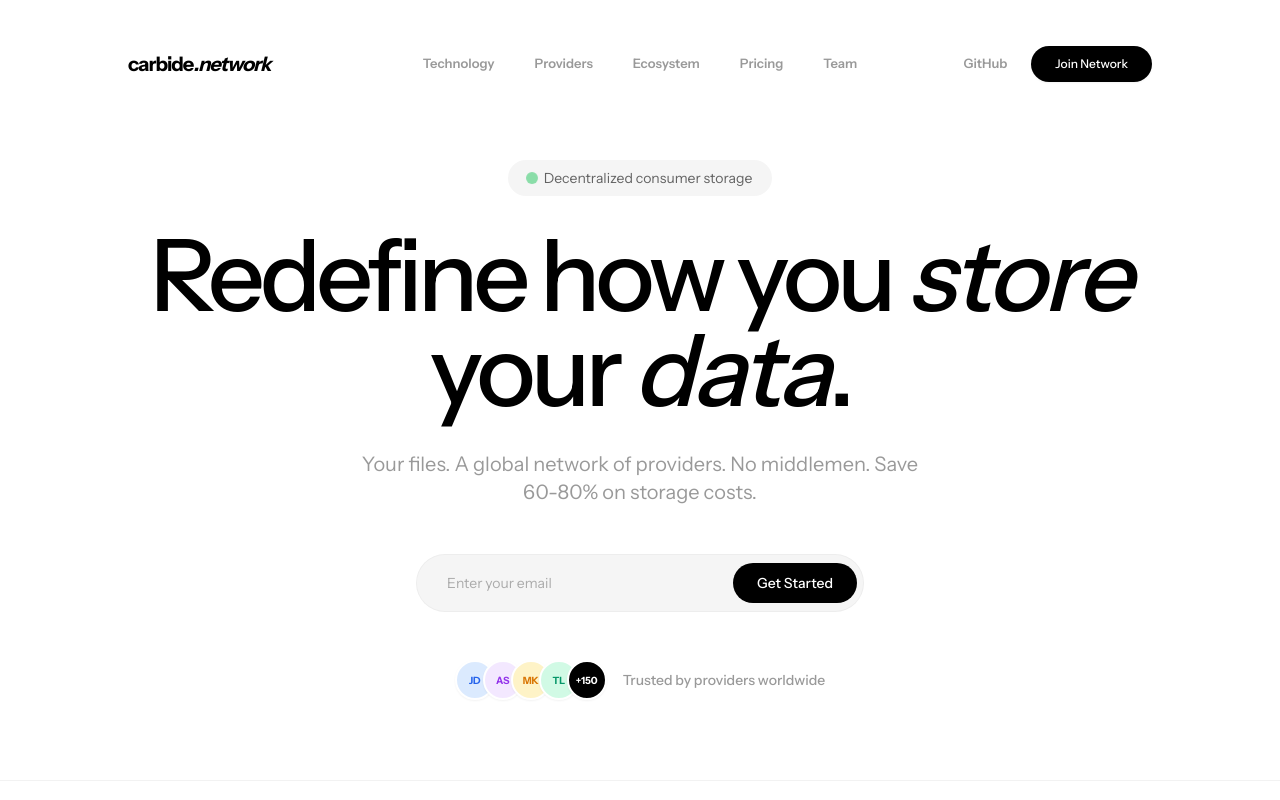
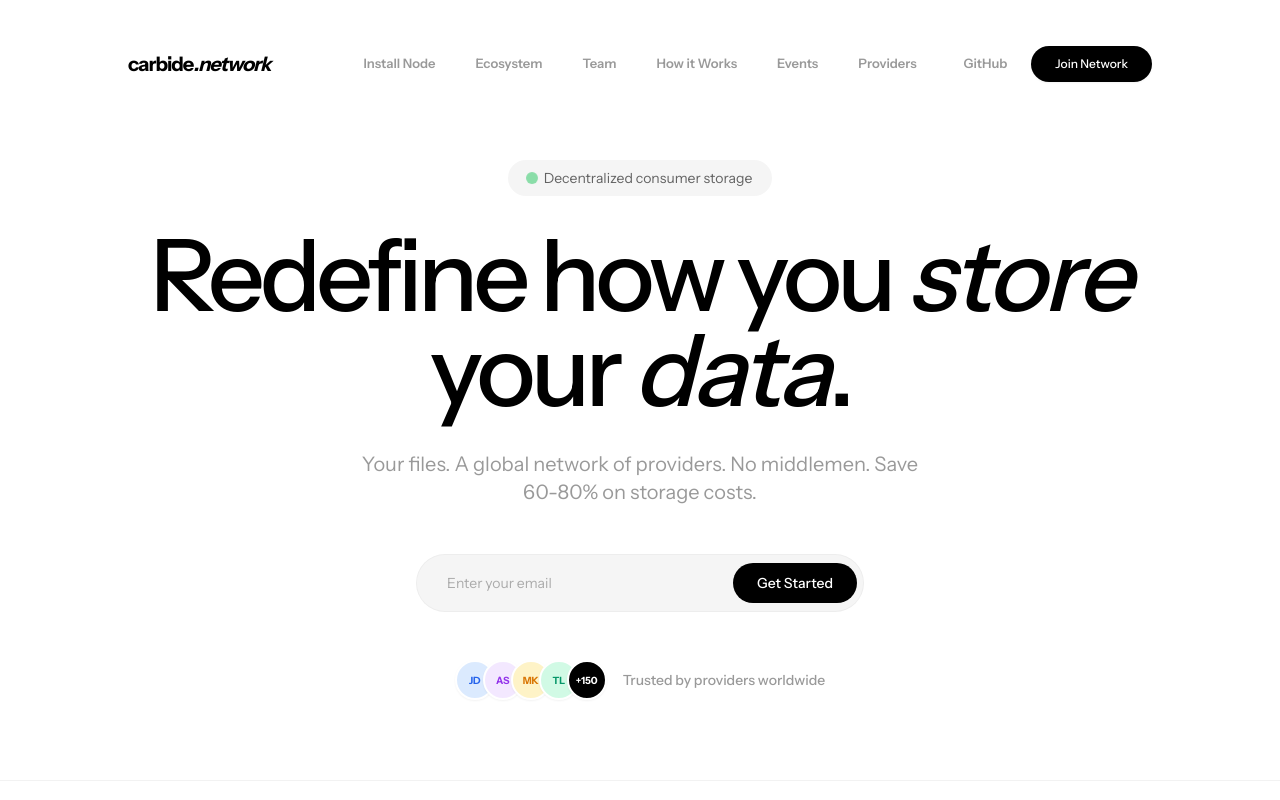
Before and after one commit to chaalpritam/carbide.network, a Next.js app: page / in a window 1280 px wide. Shown: the top 800 px of the page. Built offline with nearby package versions, Linux system fonts and the light colour scheme.

Commit message:
change and updating the nav order

```diff
--- a/src/app/layout.tsx
+++ b/src/app/layout.tsx
@@ -12,7 +12,7 @@ const instrumentSans = Instrument_Sans({
 
 export const metadata: Metadata = {
   title: "Carbide Network | Decentralized Consumer Storage",
-  description: "Redefine how you store your data. Encrypted, distributed, and priced by the market — not a corporation. Save up to 80% on storage costs with Carbide.",
+  description: "Redefine how you store your data. Encrypted, distributed, and priced by the market not a corporation. Save up to 80% on storage costs with Carbide.",
   keywords: ["decentralized storage", "web3", "encryption", "privacy", "cloud storage", "carbide network"],
   openGraph: {
     locale: "en_US",
--- a/src/app/page.tsx
+++ b/src/app/page.tsx
@@ -92,7 +92,7 @@ export default function LandingPage() {
       </section>
 
       {/* Mac Mini Provider CTA */}
-      <section className="section-padding bg-black text-white">
+      <section id="install-node" className="section-padding bg-black text-white">
         <div className="max-w-[1440px] mx-auto">
           <div className="grid lg:grid-cols-2 gap-16 items-center">
             {/* Left: Content */}
@@ -426,7 +426,7 @@ export default function LandingPage() {
       <HowItWorks />
 
       {/* Events Section */}
-      <section className="section-padding">
+      <section id="events" className="section-padding">
         <div className="max-w-[1440px] mx-auto">
           <div className="flex flex-col md:flex-row md:items-end md:justify-between gap-6 mb-12">
             <div>
--- a/src/components/footer.tsx
+++ b/src/components/footer.tsx
@@ -22,9 +22,12 @@ export function Footer() {
             <h4 className="text-sm font-medium mb-6 uppercase tracking-widest text-white/20">Product</h4>
             <ul className="space-y-4">
               {[
-                { label: "Technology", href: "#technology" },
+                { label: "Install Node", href: "#install-node" },
+                { label: "Ecosystem", href: "#products" },
+                { label: "Team", href: "#team" },
+                { label: "How it Works", href: "#how-it-works" },
+                { label: "Events", href: "#events" },
                 { label: "Providers", href: "#providers" },
-                { label: "Pricing", href: "#pricing" },
               ].map((link) => (
                 <li key={link.label}>
                   <Link
--- a/src/components/header.tsx
+++ b/src/components/header.tsx
@@ -18,11 +18,12 @@ export function Header() {
   }, [])
 
   const navItems = [
-    { label: "Technology", href: "#technology" },
+    { label: "Install Node", href: "#install-node" },
+    { label: "Ecosystem", href: "#products" },
+    { label: "Team", href: "#team" },
+    { label: "How it Works", href: "#how-it-works" },
+    { label: "Events", href: "#events" },
     { label: "Providers", href: "#providers" },
-    { label: "Ecosystem", href: "#products" },
-    { label: "Pricing", href: "#pricing" },
-    { label: "Team", href: "#team" },
   ]
 
   return (
--- a/src/components/how-it-works.tsx
+++ b/src/components/how-it-works.tsx
@@ -43,7 +43,7 @@ export function HowItWorks() {
     }, [isAutoPlaying])
 
     return (
-        <section className="section-padding bg-white relative overflow-hidden">
+        <section id="how-it-works" className="section-padding bg-white relative overflow-hidden">
             {/* Background decoration */}
             <div className="absolute top-0 left-0 w-full h-full pointer-events-none opacity-[0.03]">
                 <div className="absolute top-[-10%] left-[-10%] w-[40%] h-[40%] rounded-full bg-blue-500 blur-[120px]" />
```
